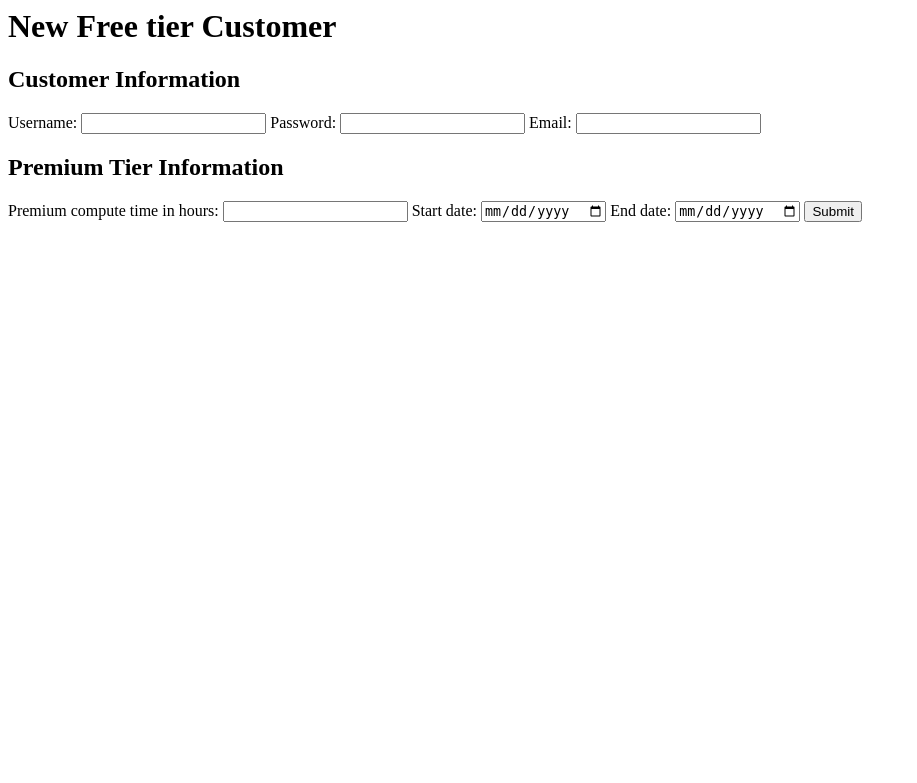
After one commit to AnvithPabba/MLArchive, a Flask app: page /create_new_premium_tier in a window 1280 px wide. The commit adds this page. Shown: the top 783 px of the page, without its empty margins (0-917 px from the left). Run offline with Flask 3, Linux system fonts and the light colour scheme; parts of the project's set-up code (start-up, migrations or seed data) failed here and were passed over.

Commit message:
added free tier users download limits, download options, queries of part 2 - pretty much done

```diff
--- a/webserver/server.py
+++ b/webserver/server.py
@@ -275,6 +275,17 @@ def view_postlogin():
 
   if temp:
     session['tier'] = "free_tier"
+
+    query = text("SELECT * FROM free_tier WHERE username = :username")
+    params = {"username": session["username"]}
+
+    cursor = conn.execute(query,params)
+    conn.commit()
+
+    _,num_downloads = cursor.fetchone()
+
+    session["num_downloads_left"] = num_downloads
+
   else:
     session['tier'] = "premium_tier"
 
@@ -599,6 +610,12 @@ def upload_version_history(model_id):
 
     return redirect(url_for('view_specific_model', model_id = model_id))
 
+
+
+
+
+
+
 @app.route('/delete_model/<model_id>', methods = ["POST"])
 def delete_model(model_id):
 
@@ -626,6 +643,234 @@ def delete_dataset(dataset_id):
   conn.commit()
 
   return redirect('/datasets')
+
+
+
+
+
+@app.route('/create_new_free_tier')
+def create_new_free_tier():
+  return render_template('form_for_new_free_tier.html')
+
+@app.route('/upload_free_tier', methods = ["POST"])
+def upload_free_tier():
+
+  username = request.form.get("username")
+  password = request.form.get("password")
+  email = request.form.get("email")
+  num_downloads_left = request.form.get("num_downloads_left")
+
+  params_dict = {
+    "username": username,
+    "password": password,
+    "email": email,
+  }
+
+  params_dict2 = {
+    "username": username,
+    "num_downloads_left": num_downloads_left,
+  }
+
+  query = text("INSERT INTO customer (username, password, email) VALUES (:username, :password, :email)")
+
+  conn.execute(query,params_dict)
+  conn.commit()
+
+  query = text("INSERT INTO free_tier (username, num_downloads_left) VALUES (:username, :num_downloads_left)")
+
+  conn.execute(query,params_dict2)
+  conn.commit()
+
+
+  return redirect('/login')
+
+
+
+@app.route('/create_new_premium_tier')
+def create_new_premium_tier():
+  return render_template('form_for_new_premium_tier.html')
+
+@app.route('/upload_premium_tier', methods = ["POST"])
+def upload_premium_tier():
+
+  username = request.form.get("username")
+  password = request.form.get("password")
+  email = request.form.get("email")
+  premium_compute_time_in_hours = request.form.get("premium_compute_time_in_hours")
+  start_date = request.form.get("start_date")
+  end_date = request.form.get("end_date")
+
+  params_dict = {
+    "username": username,
+    "password": password,
+    "email": email,
+  }
+
+  params_dict2 = {
+    "username": username,
+    "premium_compute_time_in_hours": premium_compute_time_in_hours,
+    "start_date": start_date,
+    "end_date": end_date
+  }
+
+  query = text("INSERT INTO customer (username, password, email) VALUES (:username, :password, :email)")
+
+  conn.execute(query,params_dict)
+  conn.commit()
+
+  query = text("INSERT INTO premium_tier (username, premium_compute_time_in_hours, start_date, end_date) VALUES (:username, :premium_compute_time_in_hours, :start_date, :end_date)")
+
+  conn.execute(query,params_dict2)
+  conn.commit()
+
+
+  return redirect('/login')
+
+
+@app.route('/delete_a_user/<username>')
+def delete_a_user(username):
+
+  query = text("DELETE FROM customer WHERE username = :username")
+  params_dict = {"username": username}
+
+  conn.execute(query,params_dict)
+  conn.commit()
+
+  if session["username"] == username:
+    session["username"] = None
+
+  return redirect('/login')
+
+
+@app.route('/download_model/<model_id>', methods = ["POST"])
+def download_model(model_id):
+
+  query = text("SELECT * FROM free_tier WHERE username = :username")
+  params = {"username": session["username"]}
+
+  cursor = conn.execute(query,params)
+  conn.commit()
+
+  _,num_downloads = cursor.fetchone()
+
+  if num_downloads>0:
+
+    query = text("UPDATE free_tier SET num_downloads_left = :num_downloads_left WHERE username = :username")
+    params = {"username": session["username"], "num_downloads_left": num_downloads-1}
+
+    conn.execute(query,params)
+    conn.commit()
+
+    session["num_downloads_left"] -= 1
+
+    query = text("INSERT INTO download_model (model_id, username) VALUES (:model_id, :username)")
+    params = {"model_id": model_id, "username": session["username"]}
+
+    conn.execute(query, params)
+    conn.commit()
+
+    return redirect('/models')
+
+  else:
+    return render_template("no_downloads_left.html")
+
+
+
+@app.route('/download_dataset/<dataset_id>', methods = ["POST"])
+def download_dataset(dataset_id):
+
+  query = text("SELECT * FROM free_tier WHERE username = :username")
+  params = {"username": session["username"]}
+
+  cursor = conn.execute(query,params)
+  conn.commit()
+
+  _,num_downloads = cursor.fetchone()
+
+  if num_downloads>0:
+
+    query = text("UPDATE free_tier SET num_downloads_left = :num_downloads_left WHERE username = :username")
+    params = {"username": session["username"], "num_downloads_left": num_downloads-1}
+
+    conn.execute(query,params)
+    conn.commit()
+
+    session["num_downloads_left"] -= 1
+
+    query = text("INSERT INTO download_dataset (dataset_id, username) VALUES (:dataset_id, :username)")
+    params = {"dataset_id": dataset_id, "username": session["username"]}
+
+    conn.execute(query, params)
+    conn.commit()
+
+    return redirect('/datasets')
+
+  else:
+    return render_template("no_downloads_left.html")
+
+
+
+@app.route('/search_models_datasets', methods = ['POST'])
+def search_models_datasets():
+
+  search = request.form.get('search')
+
+  search2 = f"%{search}%"
+
+  params = {"search": search2}
+
+  models = []
+  datasets = []
+
+  query = text("SELECT * FROM user_uploads_model_with_citation WHERE model_name ILIKE :search OR tag1 ILIKE :search OR tag2 ILIKE :search OR tag3 ILIKE :search")
+
+  cursor = conn.execute(query,params)
+  conn.commit()
+
+  for i in cursor:
+    models.append(i)
+
+  query = text("SELECT * FROM user_uploads_dataset_with_citation WHERE dataset_name ILIKE :search OR description ILIKE :search OR tag1 ILIKE :search OR tag2 ILIKE :search OR tag3 ILIKE :search")
+
+  cursor = conn.execute(query,params)
+  conn.commit()
+
+  for i in cursor:
+    datasets.append(i)
+
+  return render_template("search_output.html", models = models, datasets = datasets)
+
+
+@app.route('/search_authors', methods = ['POST'])
+def search_authors():
+
+  search = request.form.get('search')
+
+  date = request.form.get('date')
+
+  search2 = f"%{search}%"
+  date2 = f"%{date}%"
+
+  params = {"search": search2, "date":date2}
+
+  authors = []
+
+  query = text("select c.author1, c.author2 from citations c, user_uploads_model_with_citation u where c.citation_id = u.citation_id and c.year_published >= :date intersect select c.author1, c.author2 from citations c, user_uploads_model_with_citation u where c.citation_id = u.citation_id and (model_name ilike :search or tag1 ilike :search or tag2 ilike :search or tag3 ilike :search) ")
+
+  cursor = conn.execute(query,params)
+  conn.commit()
+
+  for i in cursor:
+    authors.append(i)
+
+  return render_template("authors_output.html", authors = authors)
+
+
+
+
+
+
+
 
 
 
--- a/webserver/templates/datasets.html
+++ b/webserver/templates/datasets.html
@@ -20,6 +20,11 @@
                         <button type="submit">Delete Dataset</button>
                     </form>
                 </td>
+                <td>
+                    <form method="POST" action="{{ url_for('download_dataset', dataset_id=n[0]) }}">
+                        <button type="submit">Download Dataset</button>
+                    </form>
+                </td>
             </tr>
         {% endfor %}
     </table>
--- /dev/null
+++ b/webserver/templates/form_for_new_premium_tier.html
@@ -0,0 +1,31 @@
+<html>
+    <body>
+        <h1>New Free tier Customer</h1>
+        <form method="POST" action="/upload_premium_tier">
+
+            <h2>Customer Information</h2>
+
+            <label for="username">Username:</label>
+            <input type="text" id="username" name="username" required>
+
+            <label for="password">Password:</label>
+            <input type="password" id="password" name="password" required>
+
+            <label for="email">Email:</label>
+            <input type="email" id="email" name="email" required>
+
+            <h2>Premium Tier Information</h2>
+
+            <label for="premium_compute_time_in_hours">Premium compute time in hours:</label>
+            <input type="number" id="premium_compute_time_in_hours" name="premium_compute_time_in_hours" required>
+
+            <label for="start_date">Start date:</label>
+            <input type="date" id="start_date" name="start_date" required>
+
+            <label for="end_date">End date:</label>
+            <input type="date" id="end_date" name="end_date" required>
+
+            <button type="submit">Submit</button>
+        </form>
+    </body>
+</html>
--- a/webserver/templates/login.html
+++ b/webserver/templates/login.html
@@ -34,5 +34,9 @@
 
 </body>
 
+<br>
+
+<a href="{{ url_for('create_new_free_tier') }}">Create new free tier user</a><br>
+<a href="{{ url_for('create_new_premium_tier') }}">Create new premium tier user</a><br>
 
 </html>
--- a/webserver/templates/models.html
+++ b/webserver/templates/models.html
@@ -30,6 +30,11 @@
                         <button type="submit">Delete Model</button>
                     </form>
                 </td>
+                <td>
+                    <form method="POST" action="{{ url_for('download_model', model_id=n[0]) }}">
+                        <button type="submit">Download Model</button>
+                    </form>
+                </td>
             </tr>
         {% endfor %}
     </table>
--- /dev/null
+++ b/webserver/templates/no_downloads_left.html
@@ -0,0 +1,3 @@
+<html>
+    You have no more downloads left as a free tier user!
+</html>
```
Also changed, not shown: webserver/templates/authors_output.html (added, +21 -0 lines), webserver/templates/citations.html (+12 -0 lines), webserver/templates/form_for_new_free_tier.html (added, +25 -0 lines), webserver/templates/postlogin.html (+12 -0 lines), webserver/templates/search_output.html (added, +38 -0 lines).
